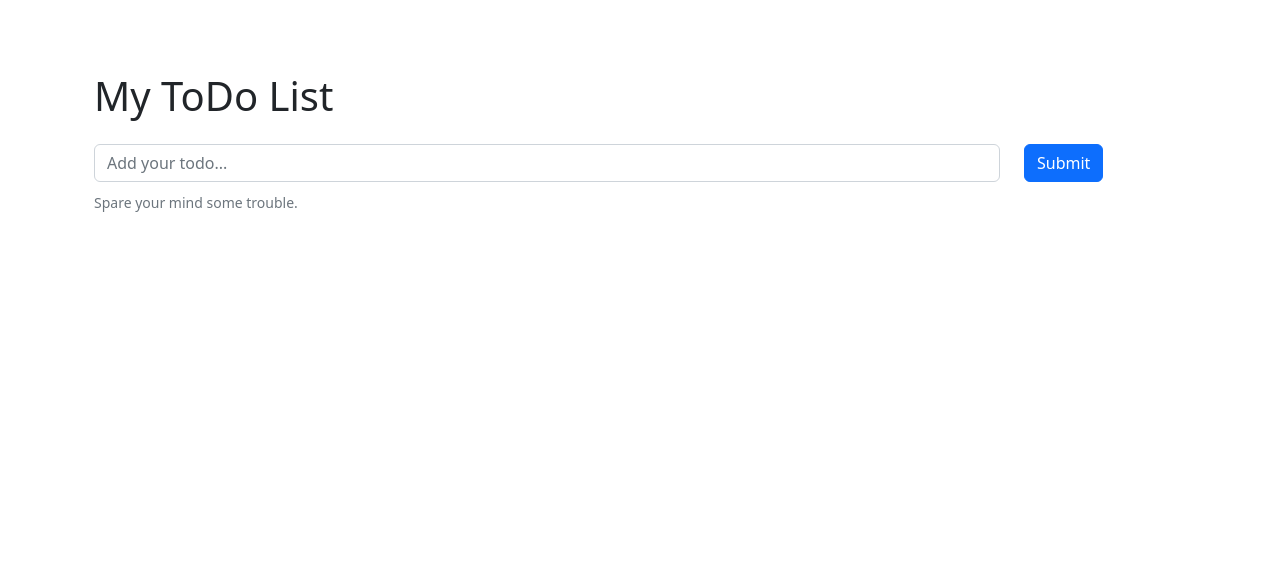
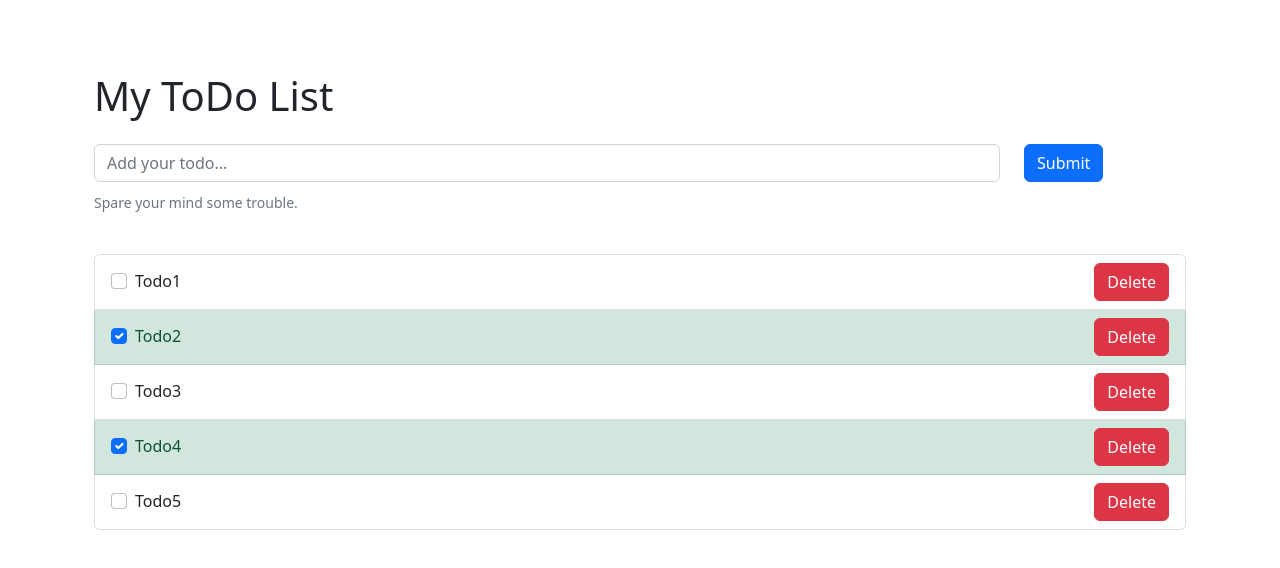
Before and after one commit to ShaviyaVictor/to_do_app, a React (Create React App) app: page / in a window 1280 px wide. Shown: the top 568 px of the page. Built offline with nearby package versions, Linux system fonts and the light colour scheme.

Commit message:
Update bootstrap import and Create ToDoList component that supplies the hardcoded todos to the every structured and styled todoitem and is then exported to the root component

```diff
--- a/src/App.js
+++ b/src/App.js
@@ -1,6 +1,7 @@
 import 'bootstrap/dist/css/bootstrap.min.css';
 import './App.css';
 import AddToDoForm from './components/AddToDoForm';
+import ToDoList from './components/ToDoList';
 
 function App() {
   return (
@@ -9,6 +10,7 @@
         My ToDo List
       </h1>
       <AddToDoForm />
+      <ToDoList />
     </div>
   );
 }
--- a/src/components/ToDoItem.js
+++ b/src/components/ToDoItem.js
@@ -1,5 +1,5 @@
 import React from "react";
-import { Form, Button } from 'react-bootstrap/Form';
+import { Form, Button } from 'react-bootstrap';
 
 const ToDoItem = ({ id, title, completed }) => {
 
@@ -9,10 +9,9 @@
 
       <div className="d-flex justify-content-between">
         <span className="d-flex align-items-center">
-          <Form.Group className="mb-3 mr-3" controlId="formBasicCheckbox">
-            <Form.Check type="checkbox" checked={completed} />
+          <Form.Group controlId="formBasicCheckbox">
+            <Form.Check type="checkbox" checked={completed} label={title} />
           </Form.Group>
-          {title}
         </span>
         <Button variant="danger" type="submit">
           Delete
--- /dev/null
+++ b/src/components/ToDoList.js
@@ -0,0 +1,28 @@
+import React from "react";
+import ToDoItem from "./ToDoItem";
+
+const ToDoList = () => {
+
+  const todos = [
+    { id: 1, title: 'Todo1', completed: false },
+    { id: 2, title: 'Todo2', completed: true },
+    { id: 3, title: 'Todo3', completed: false },
+    { id: 4, title: 'Todo4', completed: true },
+    { id: 5, title: 'Todo5', completed: false },
+  ];
+
+  return (
+
+    <ul className="list-group">
+
+      {todos.map((todo) => (
+        <ToDoItem id={todo.id} title={todo.title} completed={todo.completed}/>
+      ))}
+
+    </ul>
+
+  );
+
+};
+
+export default ToDoList;
```
